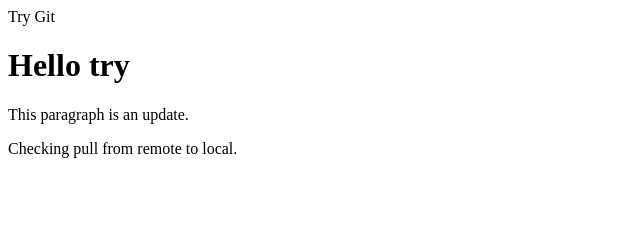
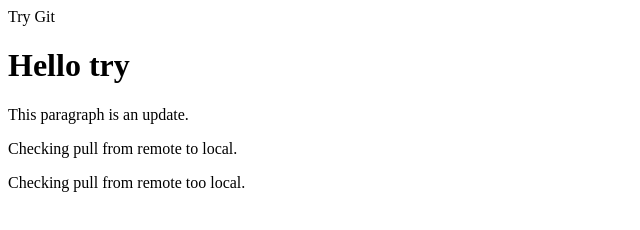
Before and after one commit to harshil037/try_git, a plain HTML site: page html/try.html in a window 1280 px wide. Shown: the whole page, without its empty margins (0-640 px from the left). Drawn offline with Linux system fonts and the light colour scheme.

Commit message:
conflict

```diff
--- a/html/try.html
+++ b/html/try.html
@@ -8,5 +8,6 @@
     <h1>Hello try</h1>
     <p>This paragraph is an update.</p>
     <p>Checking pull from remote to local.</p>
+    <p>Checking pull from remote too local.</p>
   </body>
 </html>
```
